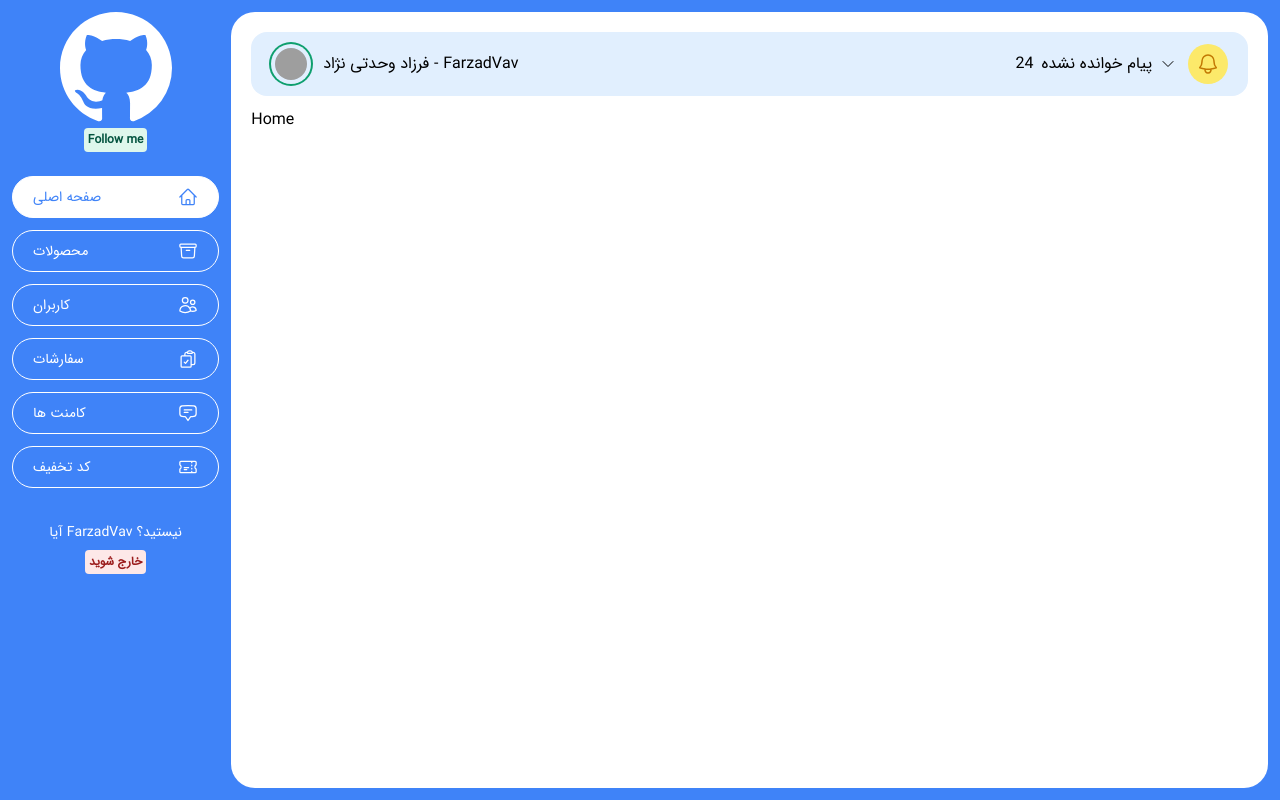
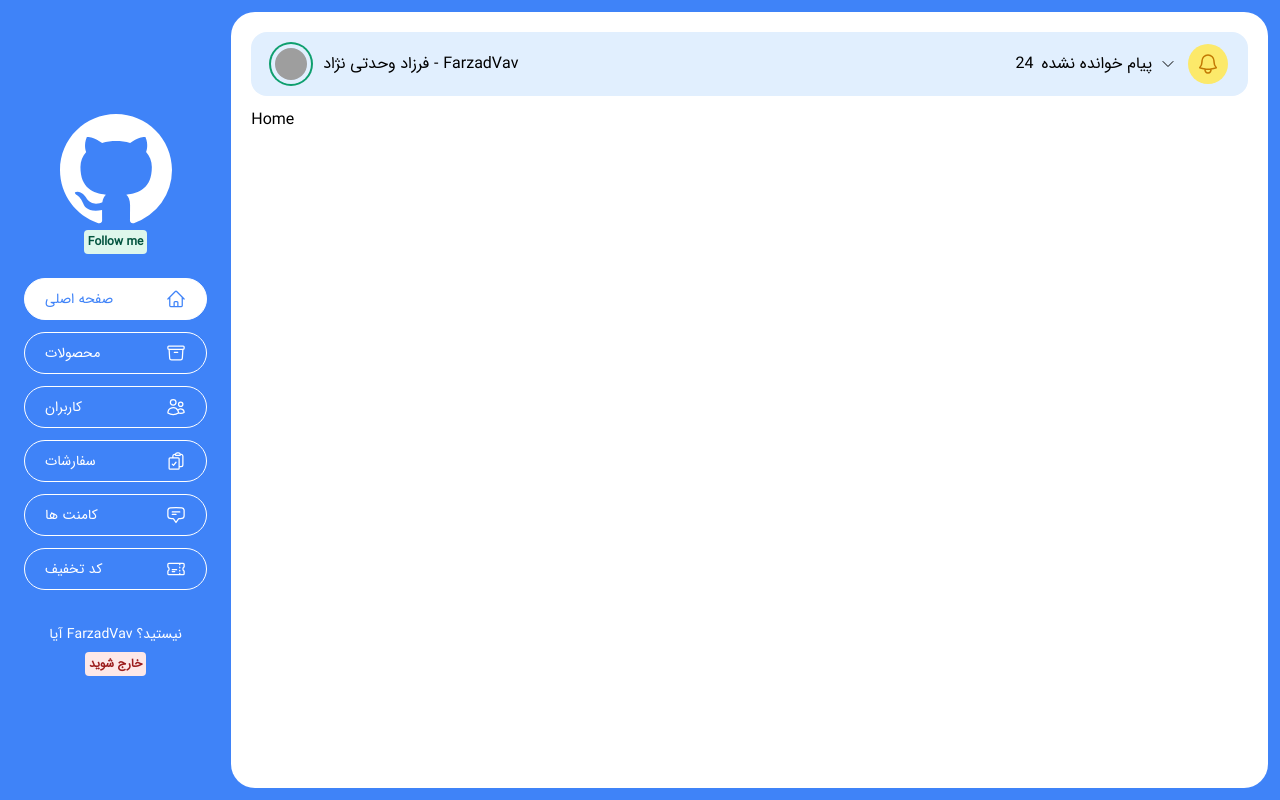
Before and after one commit to FarzadVav/CMS-react.js, a React app in the folder frontend/: page / in a window 1280 px wide. Built offline with nearby package versions, Linux system fonts and the light colour scheme; grey boxes are pictures that could not be loaded; the HTML template or start-up script is replaced by a standard one.

Commit message:
change SideBar padding

```diff
--- a/frontend/src/Components/SideBar.jsx
+++ b/frontend/src/Components/SideBar.jsx
@@ -4,7 +4,7 @@
 
 function SideBar() {
   return (
-    <div className='w-full h-full flex flex-col items-center gap-3'>
+    <div className='w-full h-full flex flex-col justify-center items-center gap-3 p-3'>
       <a href='https://github.com/FarzadVav' className="flex flex-col justify-center gap-1 items-center mb-3">
         <svg className='fill-white w-28 h-28' xmlns="http://www.w3.org/2000/svg" viewBox="0 0 16 16">
           <path d="M8 0C3.58 0 0 3.58 0 8c0 3.54 2.29 6.53 5.47 7.59.4.07.55-.17.55-.38 0-.19-.01-.82-.01-1.49-2.01.37-2.53-.49-2.69-.94-.09-.23-.48-.94-.82-1.13-.28-.15-.68-.52-.01-.53.63-.01 1.08.58 1.23.82.72 1.21 1.87.87 2.33.66.07-.52.28-.87.51-1.07-1.78-.2-3.64-.89-3.64-3.95 0-.87.31-1.59.82-2.15-.08-.2-.36-1.02.08-2.12 0 0 .67-.21 2.2.82.64-.18 1.32-.27 2-.27.68 0 1.36.09 2 .27 1.53-1.04 2.2-.82 2.2-.82.44 1.1.16 1.92.08 2.12.51.56.82 1.27.82 2.15 0 3.07-1.87 3.75-3.65 3.95.29.25.54.73.54 1.48 0 1.07-.01 1.93-.01 2.2 0 .21.15.46.55.38A8.012 8.012 0 0 0 16 8c0-4.42-3.58-8-8-8z" />
```
